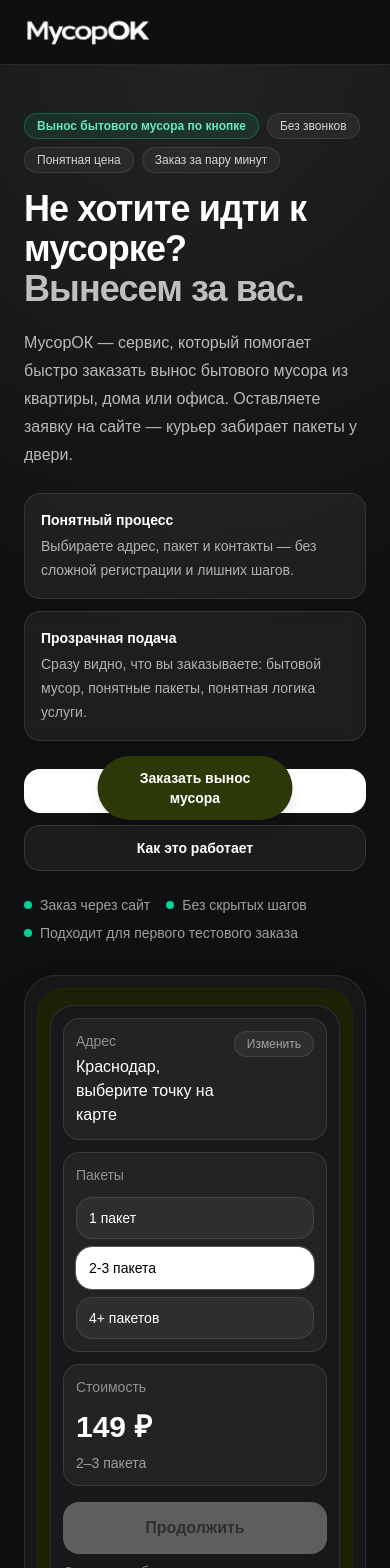
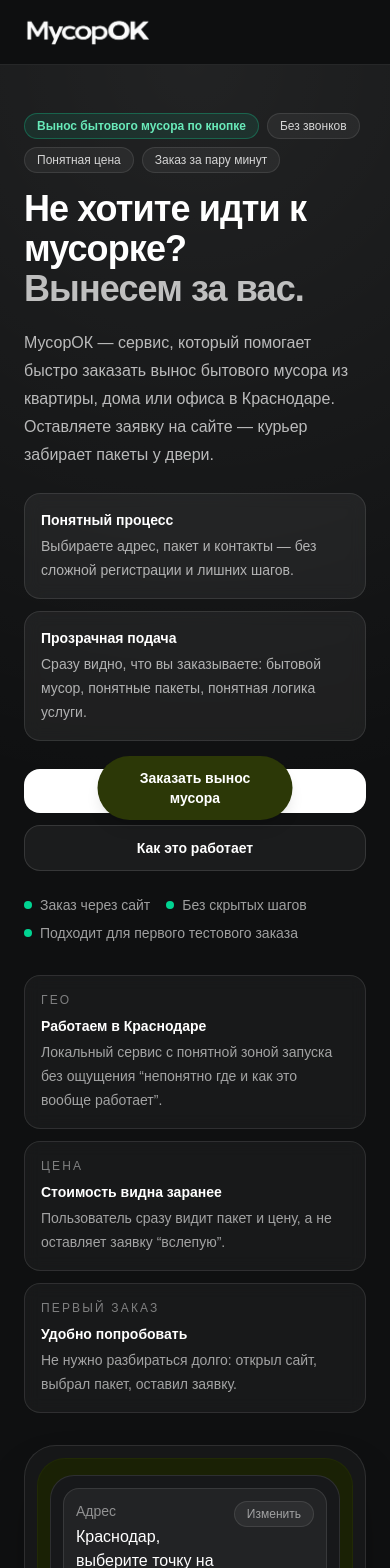
Before and after one commit to tionofficialwork/musorok-site, a Next.js app: page / in a window 390 px wide. Shown: the top 1568 px of the page. Built offline with nearby package versions, Linux system fonts and the light colour scheme; no server answers.

Commit message:
feat: add trust row to hero for first-order conversion

```diff
--- a/components/landing/HeroCopy.tsx
+++ b/components/landing/HeroCopy.tsx
@@ -24,8 +24,8 @@ export default function HeroCopy() {
 
       <p className="mt-5 max-w-xl text-base leading-7 text-white/70 sm:text-lg">
         МусорОК — сервис, который помогает быстро заказать вынос бытового
-        мусора из квартиры, дома или офиса. Оставляете заявку на сайте —
-        курьер забирает пакеты у двери.
+        мусора из квартиры, дома или офиса в Краснодаре. Оставляете заявку на
+        сайте — курьер забирает пакеты у двери.
       </p>
 
       <div className="mt-6 grid max-w-xl gap-3 sm:grid-cols-2">
@@ -76,6 +76,47 @@ export default function HeroCopy() {
           Подходит для первого тестового заказа
         </div>
       </div>
+
+      <div className="mt-8 grid max-w-xl gap-3 sm:grid-cols-3">
+        <div className="rounded-2xl border border-white/10 bg-white/[0.04] p-4 backdrop-blur-sm">
+          <div className="text-xs font-medium uppercase tracking-[0.18em] text-white/45">
+            Гео
+          </div>
+          <div className="mt-2 text-sm font-semibold text-white">
+            Работаем в Краснодаре
+          </div>
+          <p className="mt-1 text-sm leading-6 text-white/60">
+            Локальный сервис с понятной зоной запуска без ощущения “непонятно
+            где и как это вообще работает”.
+          </p>
+        </div>
+
+        <div className="rounded-2xl border border-white/10 bg-white/[0.04] p-4 backdrop-blur-sm">
+          <div className="text-xs font-medium uppercase tracking-[0.18em] text-white/45">
+            Цена
+          </div>
+          <div className="mt-2 text-sm font-semibold text-white">
+            Стоимость видна заранее
+          </div>
+          <p className="mt-1 text-sm leading-6 text-white/60">
+            Пользователь сразу видит пакет и цену, а не оставляет заявку
+            “вслепую”.
+          </p>
+        </div>
+
+        <div className="rounded-2xl border border-white/10 bg-white/[0.04] p-4 backdrop-blur-sm">
+          <div className="text-xs font-medium uppercase tracking-[0.18em] text-white/45">
+            Первый заказ
+          </div>
+          <div className="mt-2 text-sm font-semibold text-white">
+            Удобно попробовать
+          </div>
+          <p className="mt-1 text-sm leading-6 text-white/60">
+            Не нужно разбираться долго: открыл сайт, выбрал пакет, оставил
+            заявку.
+          </p>
+        </div>
+      </div>
     </div>
   );
 }
```
